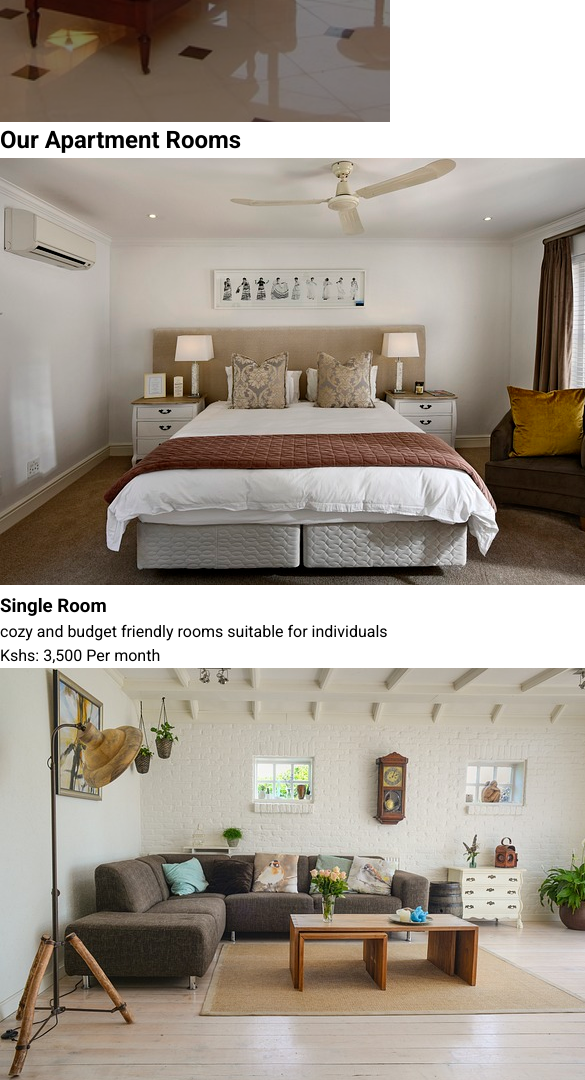
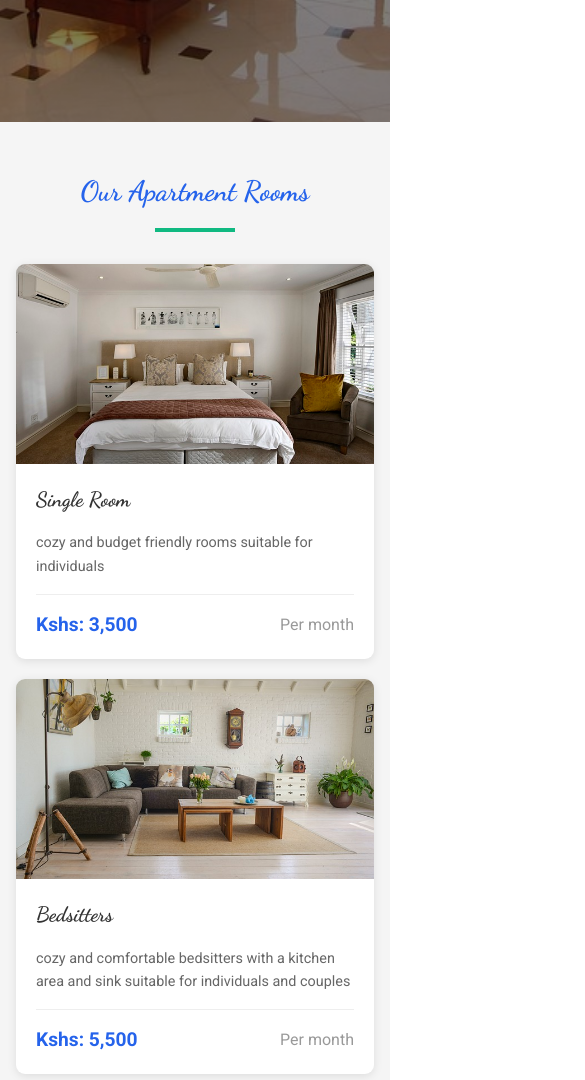
Before and after one commit to Maunducyrus/urban-haven-landing-page, a website built with Vite: page index.html in a window 390 px wide. Shown: the part 880-1960 px from the top of the page, 585 px wide, since content can reach past the window. Built offline with nearby package versions, Linux system fonts and the light colour scheme.

Commit message:
Worked on the rooms section styled the rooms section and images using css also made the rooms section responsive using media queries

```diff
--- a/style.css
+++ b/style.css
@@ -134,6 +134,105 @@ body {
   color: var(--color-white-main);
 }
 
+/* Rooms section styling */
+.section {
+  padding: 4rem 0;
+  background-color: var(--color-white-light);
+}
+.main-content {
+  max-width: 1200px;
+  margin: 0 auto;
+  padding: 0 2rem;
+}
+.section-heading {
+  text-align: center;
+  margin-bottom: 2rem;
+}
+.section-title {
+  font-family: var(--secondary-font);
+  font-size: 2.5rem;
+  color: var(--primary-color-dark);
+  margin-bottom: 1rem;
+}
+.divider {
+  width: 80px;
+  height: 4px;
+  background-color: var(--secondary-color);
+  margin: 0 auto 1.5rem;
+}
+.section-description {
+  color: var(--color-gray-main);
+  max-width: 700px;
+  margin: 0 auto;
+}
+/* room grid layout */
+.room-grid {
+  display: flex;
+  flex-wrap: wrap;
+  justify-content: center;
+  gap: 2rem;
+}
+
+.room-card {
+  background: var(--color-white-main);
+  border-radius: 9px;
+  box-shadow: 0 2px 10px rgba(0, 0, 0, 0.1);
+  transition: transform 0.3s ease, box-shadow 0.3s ease;
+  flex: 1 1 300px;
+  max-width: 350px;
+}
+.room-card:hover {
+  transform: translateY(-5px);
+  box-shadow: 0 4px 20px rgba(0, 0, 0, 0.2);
+}
+.room-card-image {
+  height: 200px;
+  overflow: hidden;
+}
+.room-card-image img {
+  border-radius: 9px 9px 0 0;
+  width: 100%;
+  height: 100%;
+  object-fit: cover;
+  transition: transform 0.5s ease;;
+}
+.room-card:hover .room-card-image img {
+  transform: scale(1.1);
+}
+.room-card-content {
+  padding: 1.5rem;
+}
+.room-card-title {
+  font-size: 1.5rem;
+  margin-bottom: 1rem;
+  color: var(--color-black-light);
+  font-family: var(--secondary-font);
+}
+.room-card-description {
+  color: var(--color-gray-main);
+  margin-bottom: 1rem;
+  font-size: 1rem;
+  line-height: 1.6;
+}
+.room-card-price {
+  display: flex;
+  justify-content: space-between;
+  align-items: center;
+  margin-top: 1rem;
+  padding-top: 1rem;
+  border-top: 1px solid var(--color-gray-darker);
+}
+.price-label {
+  font-weight: bold;
+  color: var(--primary-color-dark);
+  font-size: 1.2rem;
+}
+.price-term {
+  color: var(--color-gray-light);
+  font-size: 1rem;
+}
+
+
 
 
 /* Mobile responsiveness */
@@ -158,3 +257,40 @@ body {
     font-size: 1rem;
   }
 }
+
+/* responsiveness for the rooms section */
+@media (max-width: 768px) {
+  .section {
+    padding: 3rem 0;
+  }
+  .section-title {
+    font-size: 2rem;
+  }
+  .room-grid {
+    gap: 1.25rem;
+  }
+  .room-card {
+    flex: 1 1 100%;
+    max-width: 100%;
+  }
+}
+@media (max-width: 480px) {
+  .main-content {
+    padding: 0 1rem;
+  }
+  .section-heading {
+    margin-bottom: 2rem;
+  }
+  .section-title {
+    font-size: 1.75rem;
+  }
+  .room-card-content {
+    padding: 1.25rem;
+  }
+  .room-card-title {
+    font-size: 1.3rem;
+  }
+  .room-card-description {
+    font-size: 0.9rem;
+}
+}
```
